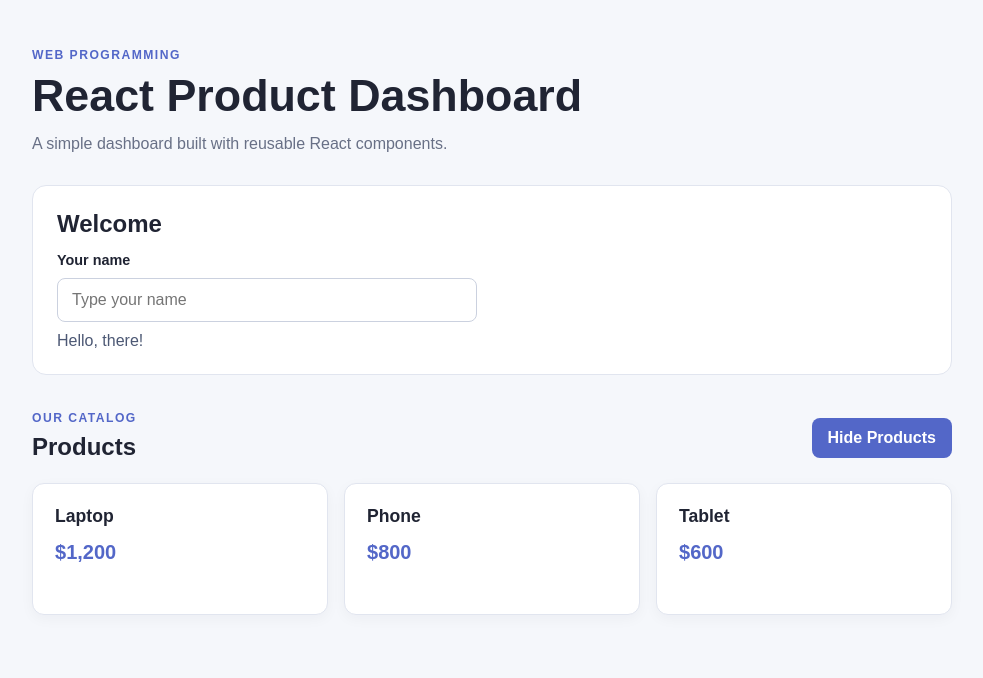
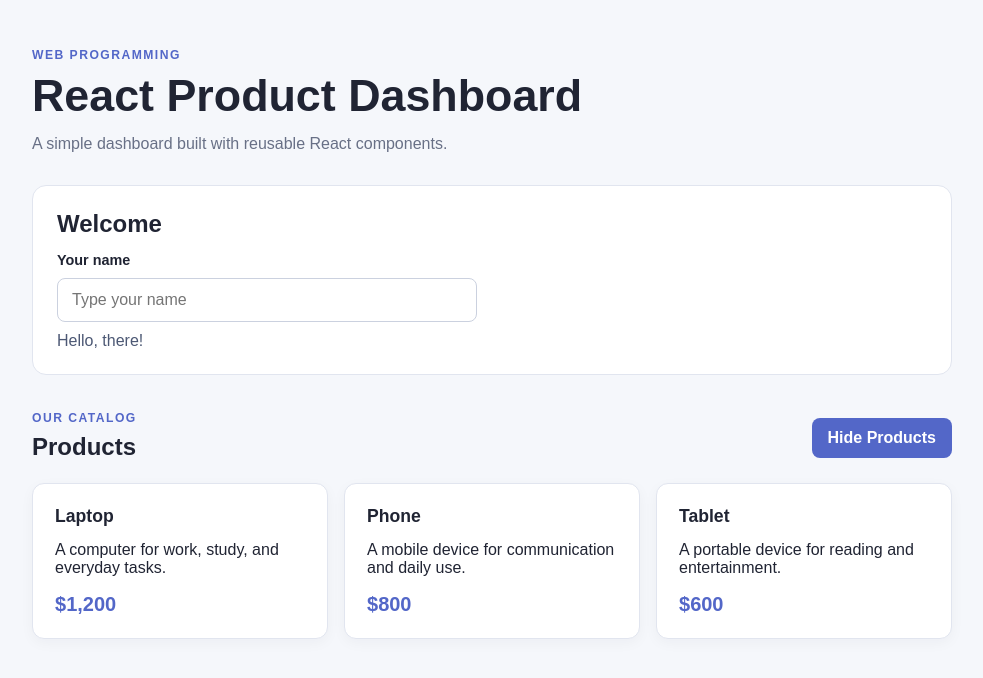
Before and after one commit to cerenkarababa/react-product-dashboard, a React (Vite) app: page / in a window 1280 px wide. Shown: the top 678 px of the page, without its empty margins (148-1131 px from the left). Built offline with nearby package versions, Linux system fonts and the light colour scheme.

Commit message:
Add descriptions to product cards

```diff
--- a/src/components/Product.jsx
+++ b/src/components/Product.jsx
@@ -1,9 +1,11 @@
+
 import Card from './Card.jsx'
 
-function Product({ title, price }) {
+function Product({ title, price, description }) {
   return (
     <Card>
       <h3 className="product-title">{title}</h3>
+      <p className="product-description">{description}</p>
       <p className="product-price">${price.toLocaleString('en-US')}</p>
     </Card>
   )
--- a/src/components/ProductList.jsx
+++ b/src/components/ProductList.jsx
@@ -1,9 +1,25 @@
+
 import Product from './Product.jsx'
 
 const products = [
-  { id: 1, title: 'Laptop', price: 1200 },
-  { id: 2, title: 'Phone', price: 800 },
-  { id: 3, title: 'Tablet', price: 600 },
+  {
+    id: 1,
+    title: 'Laptop',
+    price: 1200,
+    description: 'A computer for work, study, and everyday tasks.',
+  },
+  {
+    id: 2,
+    title: 'Phone',
+    price: 800,
+    description: 'A mobile device for communication and daily use.',
+  },
+  {
+    id: 3,
+    title: 'Tablet',
+    price: 600,
+    description: 'A portable device for reading and entertainment.',
+  },
 ]
 
 function ProductList() {
@@ -14,6 +30,7 @@
           key={product.id}
           title={product.title}
           price={product.price}
+          description={product.description}
         />
       ))}
     </div>
```
